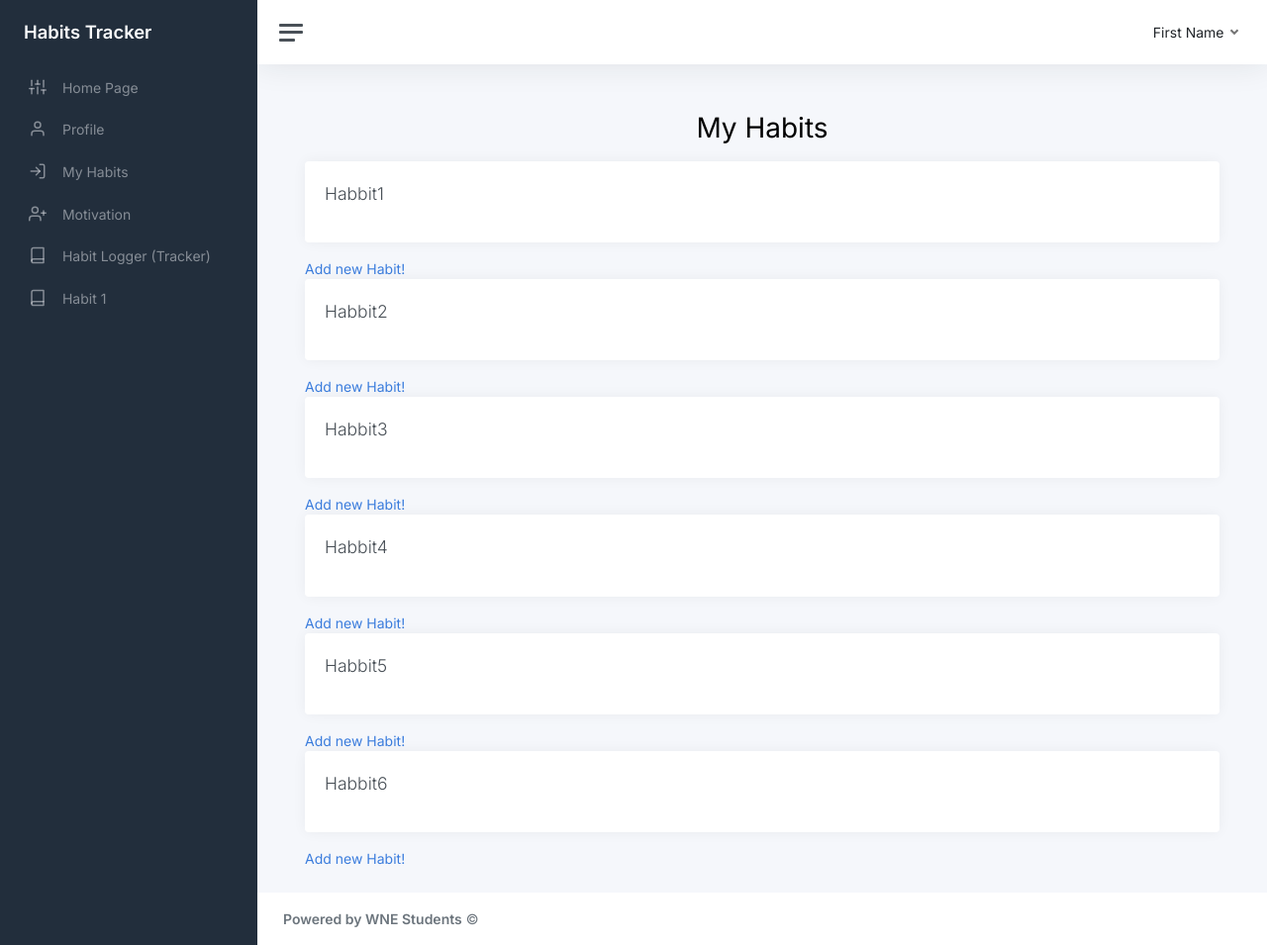
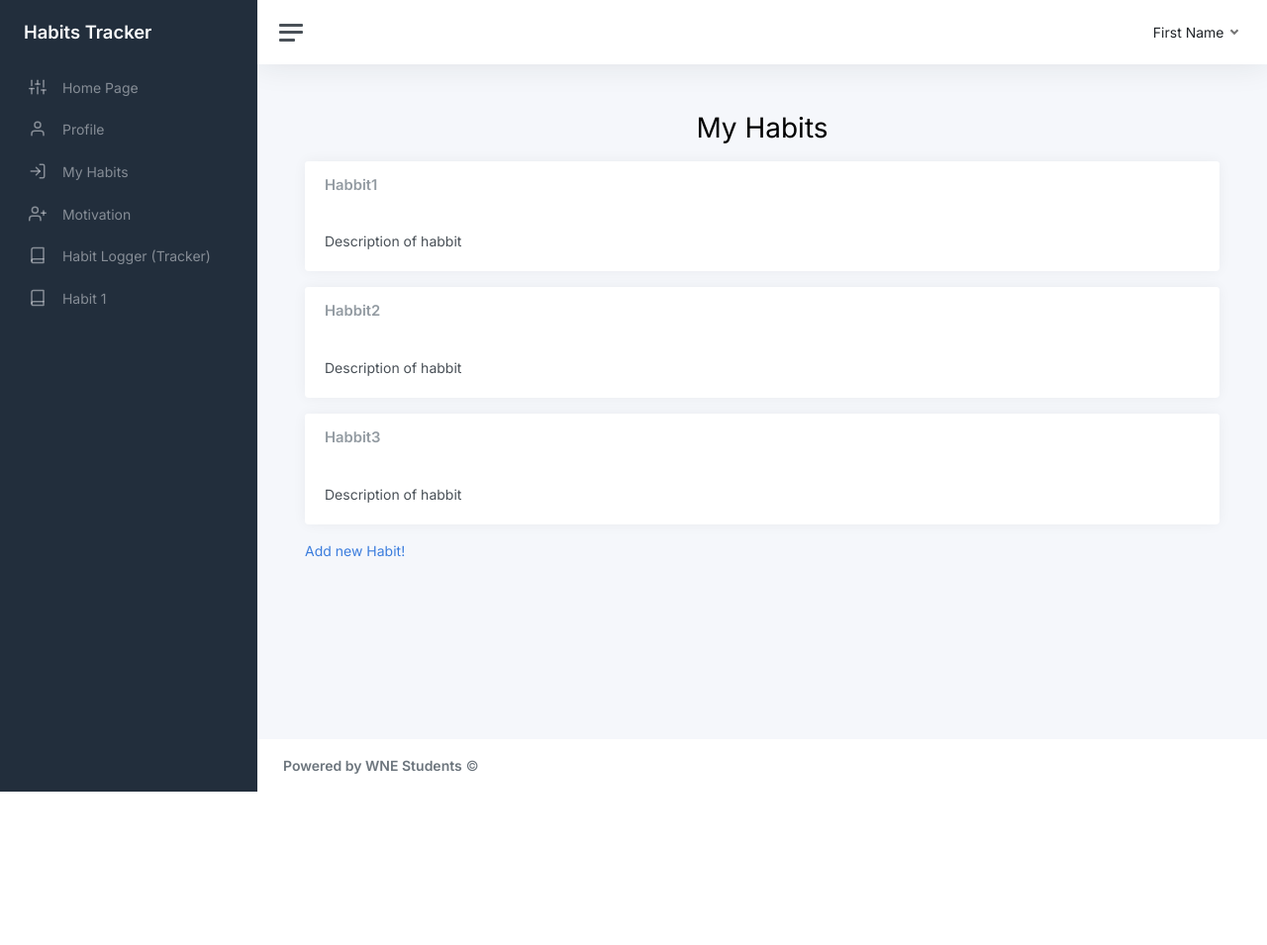
Before and after one commit to jtbandurski/PythonSQL_project, a Django app: page /habits/my_habits/ in a window 1280 px wide. Shown: the whole page at 99% size. After the commit the page ends 800 px from the top, so only its background shows below. Run offline with Django 4.2, Linux system fonts and the light colour scheme; data comes from the database, SQL or seed files in the repository; some libraries are stand-ins or nearby versions.

Commit message:
my habits v1

```diff
--- a/project/habitstracker/habits/views.py
+++ b/project/habitstracker/habits/views.py
@@ -46,6 +46,6 @@ def add_progress_submission(request):
 def my_habits(request):
     #ADD AUTHENTICATION AND USER DETAILS
 
-    habits_list = Habbits.objects.all().filter(user=0)
+    habits_list = Habbits.objects.all().filter(user=1)
     context = {'habits': habits_list}
     return render(request, 'habits/my_habits.html',context)
--- a/project/habitstracker/templates/habits/my_habits.html
+++ b/project/habitstracker/templates/habits/my_habits.html
@@ -5,14 +5,19 @@
   {% if habits %}
     {% for habit in habits %}
         <div class="card mb-3">
-            <div class="card-body">
-                <p class="lead">{{habit.habbit_name}}</p>
-            </div>
+          <div class="card-header">
+            <h5 class="card-title mb-0">{{habit.habbit_name}}</h5>
+          </div>
+          <div class="card-body">
+            <p class="card-text">{{habit.habbit_desc}}</p>
+          </div>
         </div>
-        <div class="medium"><a href="/add_habit">Add new Habit!</a></div>
     {% endfor %}
+    <div class="medium"><a href="/add_habit">Add new Habit!</a></div>
   {% else %}
     <p> No Habits available</p>
     <div class="medium"><a href="/add_habit">Add new Habit!</a></div>
   {% endif %}
+
+
 {% endblock %}
```
